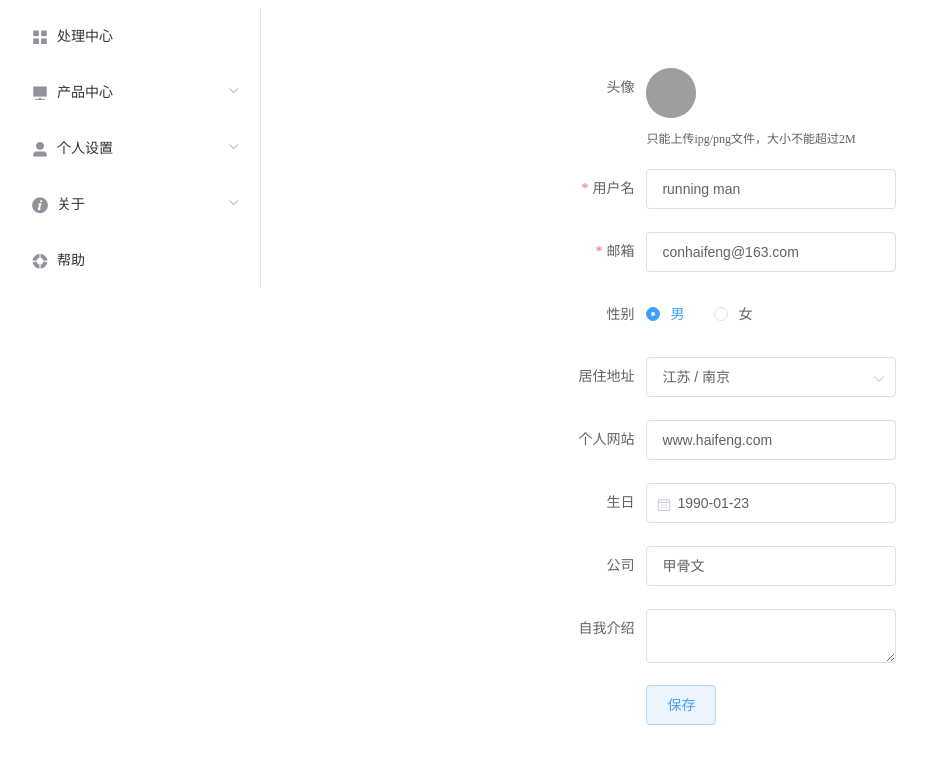
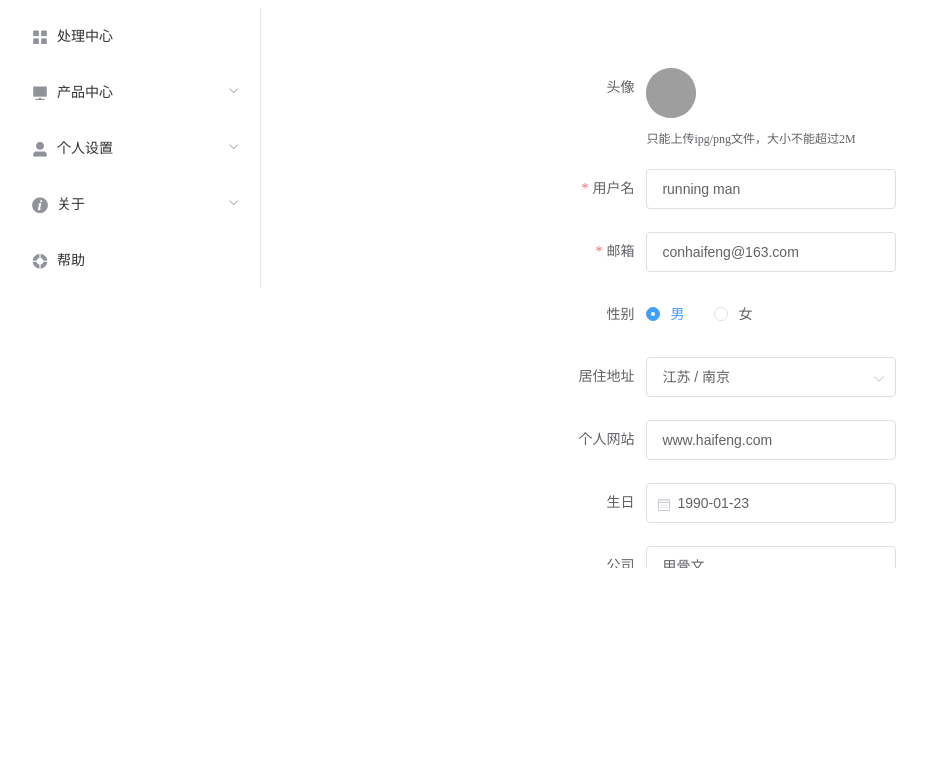
Before and after one commit to conhaifeng/aster, a Vue app: page /settings/self in a window 1280 px wide. Shown: the top 764 px of the page, without its empty margins (0-927 px from the left). Built offline with nearby package versions, Linux system fonts and the light colour scheme; grey boxes are pictures that could not be loaded.

Commit message:
1.优化个人页面，添加兴趣复选框;2.添加组件级滚动条

```diff
--- a/src/page/settings/self.vue
+++ b/src/page/settings/self.vue
@@ -1,4 +1,5 @@
 <template>
+  <el-scrollbar style="height:500px">
     <el-form
       :model="userInfo"
       ref="userInfo"
@@ -41,6 +42,11 @@
       <el-form-item label="公司">
         <el-input v-model="userInfo.company"></el-input>
       </el-form-item>
+      <el-form-item label="兴趣">
+        <el-checkbox-group v-model="userInfo.interests" :max="3">
+          <el-checkbox v-for="(interest, index) in interests" :key="index" :label="interest.value">{{interest.name}}</el-checkbox>
+        </el-checkbox-group>
+      </el-form-item>
       <el-form-item label="自我介绍">
         <el-input type="textarea" v-model="userInfo.description"></el-input>
       </el-form-item>
@@ -48,6 +54,7 @@
         <el-button type="primary" plain @click="submit('userInfo')">保存</el-button>
       </el-form-item>
     </el-form>
+  </el-scrollbar>
 </template>
 
 <script>
@@ -64,7 +71,8 @@ export default {
         website: "www.haifeng.com",
         birthday: "1990-01-23",
         company: "甲骨文",
-        description: ""
+        description: "",
+        interests:["computer", "read"]
       },
       addresses: [
         {
@@ -182,6 +190,14 @@ export default {
           ]
         }
       ],
+      interests:[
+        {name:'计算机', value:'computer'},
+        {name:'篮球', value:'basketball'},
+        {name:'音乐', value:'music'},
+        {name:'电影', value:'movie'},
+        {name:'读书', value:'read'},
+        {name:'厨艺', value:'cook'}
+      ],
       rules: {
         username: [
           {
@@ -231,8 +247,7 @@ export default {
       }
     },
     submit: function(formName) {
-      this.$refs[formName].validate((validate) => {
-
+      this.$refs[formName].validate(validate => {
         if (!validate) {
           return false;
         }
```
Lines whose indentation alone changed are shown as unchanged.
